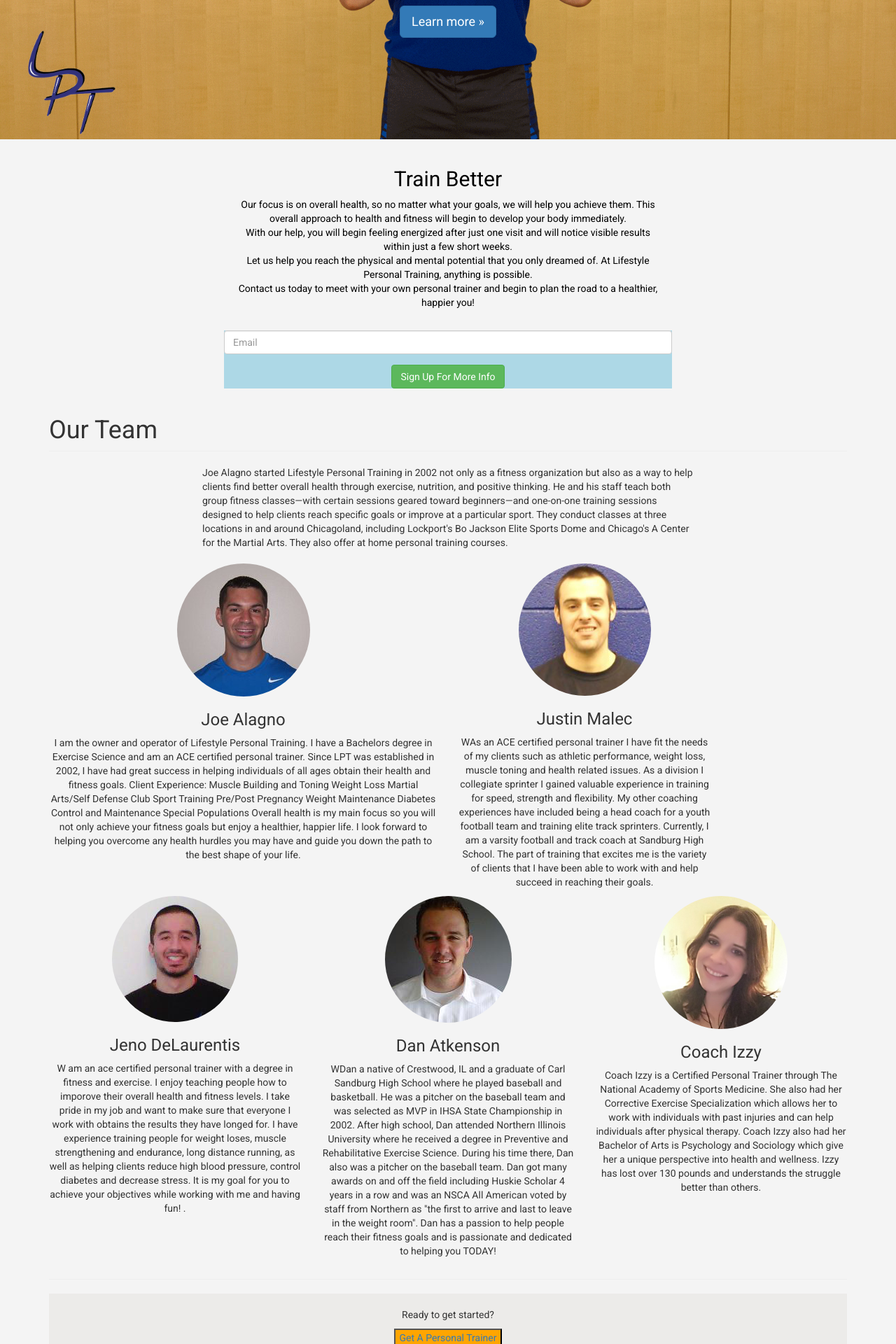
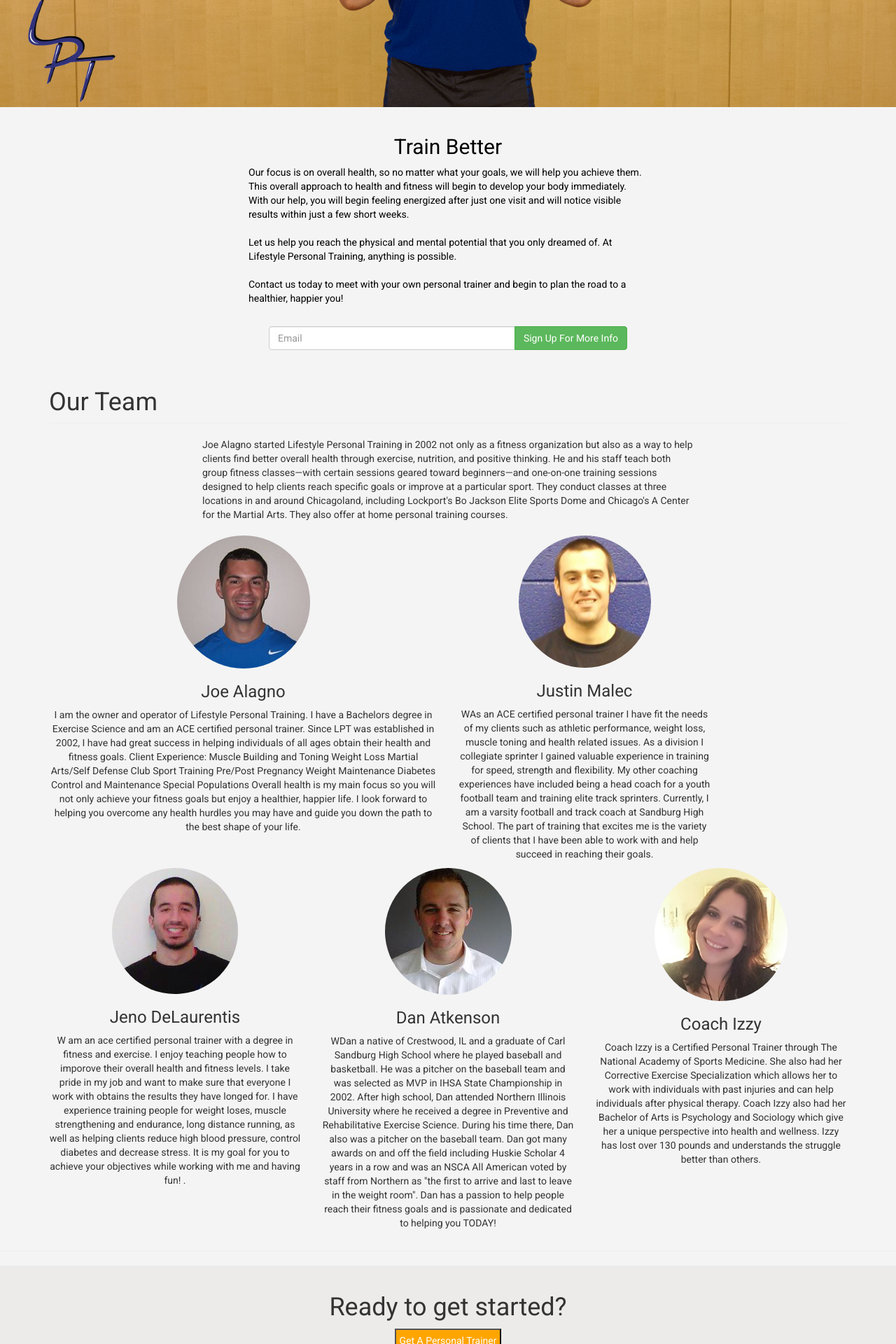
Before and after one commit to Mtutak/LPT, a PHP site: page / in a window 1280 px wide. Shown: the part 440-2360 px from the top of the page at 70% size. Run offline with PHP 8.4, Linux system fonts and the light colour scheme; some libraries are stand-ins or nearby versions.

Commit message:
updates to design

```diff
--- a/CSS/main3.css
+++ b/CSS/main3.css
@@ -33,12 +33,18 @@
 .center {
 	text-align: center;
 }
+a.anchor {
+    display: block;
+    position: relative;
+    top: -52px;
+    visibility: hidden;
+}
 
 #company{
   font-size: 2rem;
 }
 
-#about {
+#aboutsection {
   max-width:600px !important;
 
   color:black;
@@ -49,6 +55,12 @@
   max-width: 60%;
   margin: 0 auto;
   padding-bottom: 10px;
+}
+
+.downarrow {
+  display:block;
+  max-width:25px;
+  margin: 0 auto;
 }
 #izzy {
   max-width:190px;
@@ -72,10 +84,9 @@
 }
 
 #email {
-  max-width: 50%;
+  max-width: 40%;
   text-align: center;
   margin: 0 auto;
-  background-color: lightblue;
 }
 
 .writeup {
@@ -94,6 +105,10 @@
 
 }
 
+.moreinfo {
+  text-align: left;
+}
+
 body {
     padding-top: 40px; /* Required padding for .navbar-fixed-top. Remove if using .navbar-static-top. Change if height of navigation changes. */
 }
@@ -110,9 +125,19 @@
 }
 
 .signupfullwidth button {
+  padding: 5px 5px;
   background-color: orange;
   color: white;
 
+}
+
+.signupfullwidth button a {
+  text-decoration:none;
+  color:white;
+}
+
+.signupfullwidth p {
+  padding-top: 15px;
 }
 
 /* MAP */
@@ -187,12 +212,12 @@
     margin-bottom: 10px;
 }
 
-.item blockquote p:before {
+/*.item blockquote p:before {
     content: "\f10d";
     font-family: 'Fontawesome';
     float: left;
     margin-right: 10px;
-  }
+  }*/
 
 #trainercontact {
   padding-top: 15px;
--- a/HTML/main3.html
+++ b/HTML/main3.html
@@ -78,30 +78,35 @@
         <p class="center">Don't want to join a gym? </br> Welcome to <br/><span id="company"><em><strong>Lifestyle Personal Training</strong></em><span>
         </br> The most affordable personal training professionals in the Chicagoland area.
         </p>
-        <button id="morebutton" class="center btn btn-primary btn-lg" href="#about" role="button">Learn more &raquo;</button>
+        <!--Hiding Button to Jumpt to about
+        <button id="morebutton" class="center btn btn-primary btn-lg" href="#about" role="button">Learn more <img class="downarrow" src="../Assets/images/arrow.png"/></button>
+
+        -->
       </div>
     </div>
 
     <div class="container-fluid">
-
-<div id="about" class="container-fluid">
+<a class="anchor" id="about"></a>
+<div id="aboutsection" class="container-fluid">
 
       <h2 class="center">Train Better</h2>
-    <div class="center">
+    <div class="center moreinfo col-sm-10 offset-sm-1 col-md-12">
       <p>Our focus is on overall health, so no matter what your goals, we will help you achieve them.  This overall approach to health and fitness will begin to develop your body immediately.
-      <br>With our help, you will begin feeling energized after just one visit and will notice visible results within just a few short weeks.
-      <br>Let us help you reach the physical and mental potential that you only dreamed of.   At Lifestyle Personal Training, anything is possible.
+      <br>With our help, you will begin feeling energized after just one visit and will notice visible results within just a few short weeks. </br>
+      <br>Let us help you reach the physical and mental potential that you only dreamed of.   At Lifestyle Personal Training, anything is possible. </br>
       <br>Contact us today to meet with your own personal trainer and begin to plan the road to a healthier, happier you!
     </div>
 
 </div>
 <div id="email" class="container-fluid">
    <form>
-            <div class="form-group">
-              <input type="email" placeholder="Email" class="form-control">
+            <div class="form-group input-group">
+                <input type="email" placeholder="Email" class="form-control">
+              <span class="input-group-btn">
+                <button type="submit" class="btn btn-success">Sign Up For More Info
+                </button>
+              </span>
             </div>
-            <button type="submit" class="btn btn-success">Sign Up For More Info
-            </button>
     </form>
 </div>
 <!-- <div id="socialmediabanner">
@@ -120,7 +125,8 @@
 
 
  <!-- Page Content -->
-    <div class="container" id="team">
+ <a class="anchor" id="team"></a>
+    <div class="container" id="teamsection">
 
         <!-- Team Members Row -->
         <div class="row">
@@ -197,11 +203,11 @@
                 <p>Coach Izzy is a Certified Personal Trainer through The National Academy of Sports Medicine. She also had her Corrective Exercise Specialization which allows her to work with individuals with past injuries and can help individuals after physical therapy. Coach Izzy also had her Bachelor of Arts is Psychology and Sociology which give her a unique perspective into health and wellness. Izzy has lost over 130 pounds and understands the struggle better than others. </p>
             </div>
         </div>
-
+</div>
         <hr>
 
 <div class="container-fluid signupfullwidth">
-	<p>Ready to get started?</p>
+	<h1>Ready to get started?</h1>
 	<button><a href="#contact">Get A Personal Trainer</a></button>
 
   <p> Contact us today to meet with your own personal trainer and begin to plan the road to a healthier, happier you!</p>
@@ -239,8 +245,8 @@
 -->
 
 <!--Contact Us-->
-
-<div id="testimonials">
+<a class="anchor" id="testimonials"></a>
+<div id="testimonialssection">
   <div class="container">
   <div class="row">
     <div class='col-md-offset-2 col-md-8 text-center'>
@@ -358,9 +364,8 @@
 </p>
 
 
--->
 
-</div>
+</div> -->
 
 <div class="container" id="contact">
 
```
Also changed, not shown: Assets/images/arrow.png (added).
